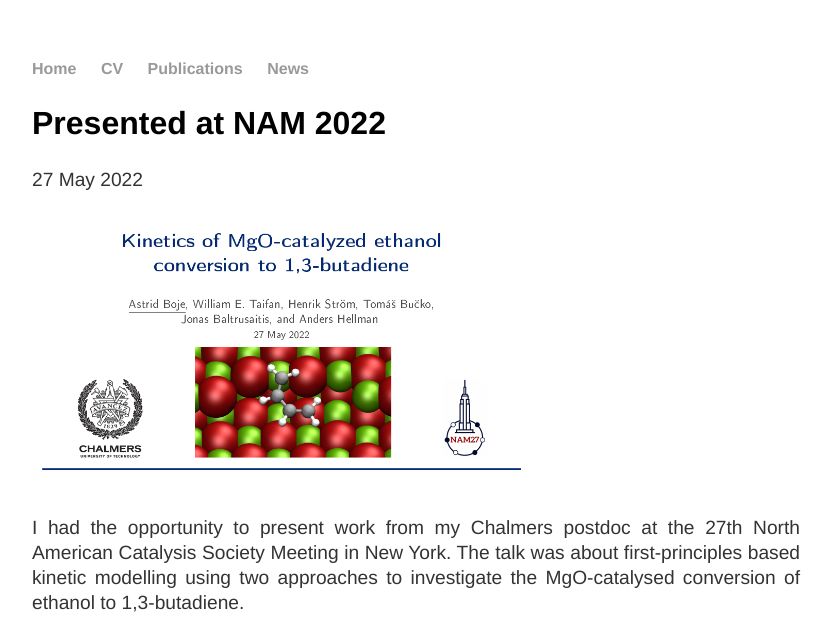
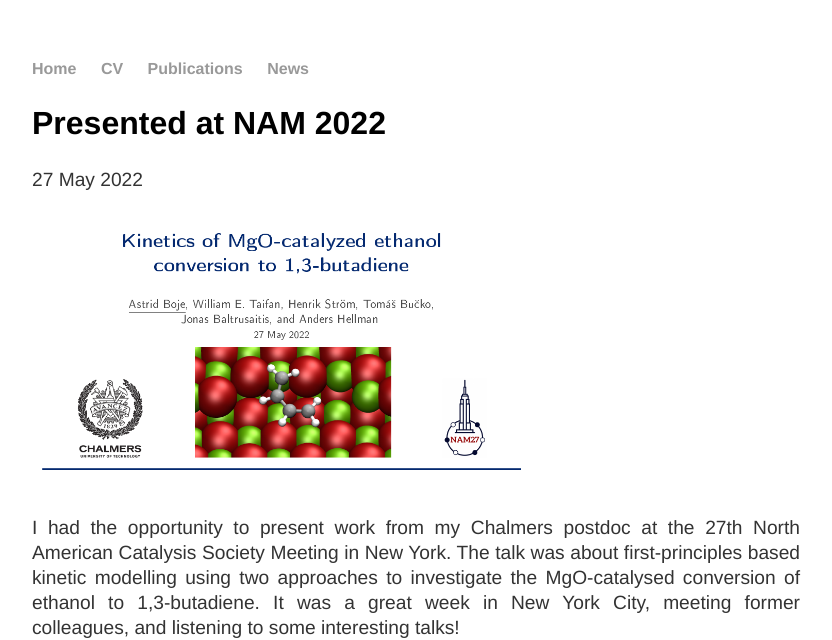
Before and after one commit to aab64/aab64.github.io, a Jekyll site: the page built from _posts/2022-05-27-Presented-at-NAM.md, in a window 1280 px wide, cut to the strip 0-640 px from the top of the page. Shown: the whole strip, without its empty margins (224-1056 px from the left). Built offline with Jekyll 4.4.1, drawn with Linux system fonts in a browser that asks for light colours; some of the changed text lies outside the part shown.

Commit message:
Update spacing

```diff
--- a/_posts/2022-05-27-Presented-at-NAM.md
+++ b/_posts/2022-05-27-Presented-at-NAM.md
@@ -8,11 +8,7 @@ date: 2022-05-27
 
 <p align="justify">
  I had the opportunity to present work from my Chalmers postdoc at the 27th North American Catalysis Society Meeting in New York. The talk was about first-principles based
-  kinetic modelling using two approaches to investigate the MgO-catalysed conversion of ethanol to 1,3-butadiene.
-  <br/>
-  <br/>
- It was a great week in New York City, meeting former colleagues, and listening to some interesting talks!
-  <br/>
+  kinetic modelling using two approaches to investigate the MgO-catalysed conversion of ethanol to 1,3-butadiene. It was a great week in New York City, meeting former colleagues, and listening to some interesting talks!
   <br/>
 </p>
 
```
